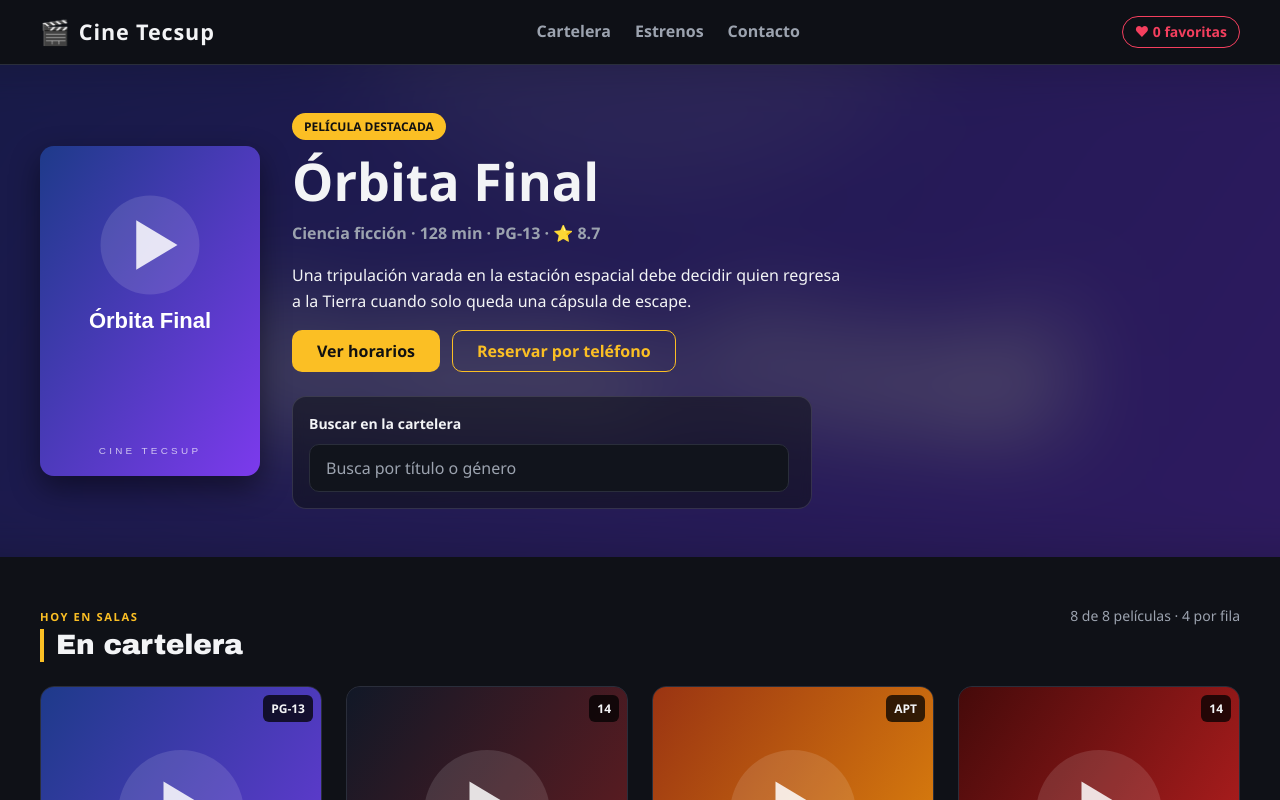
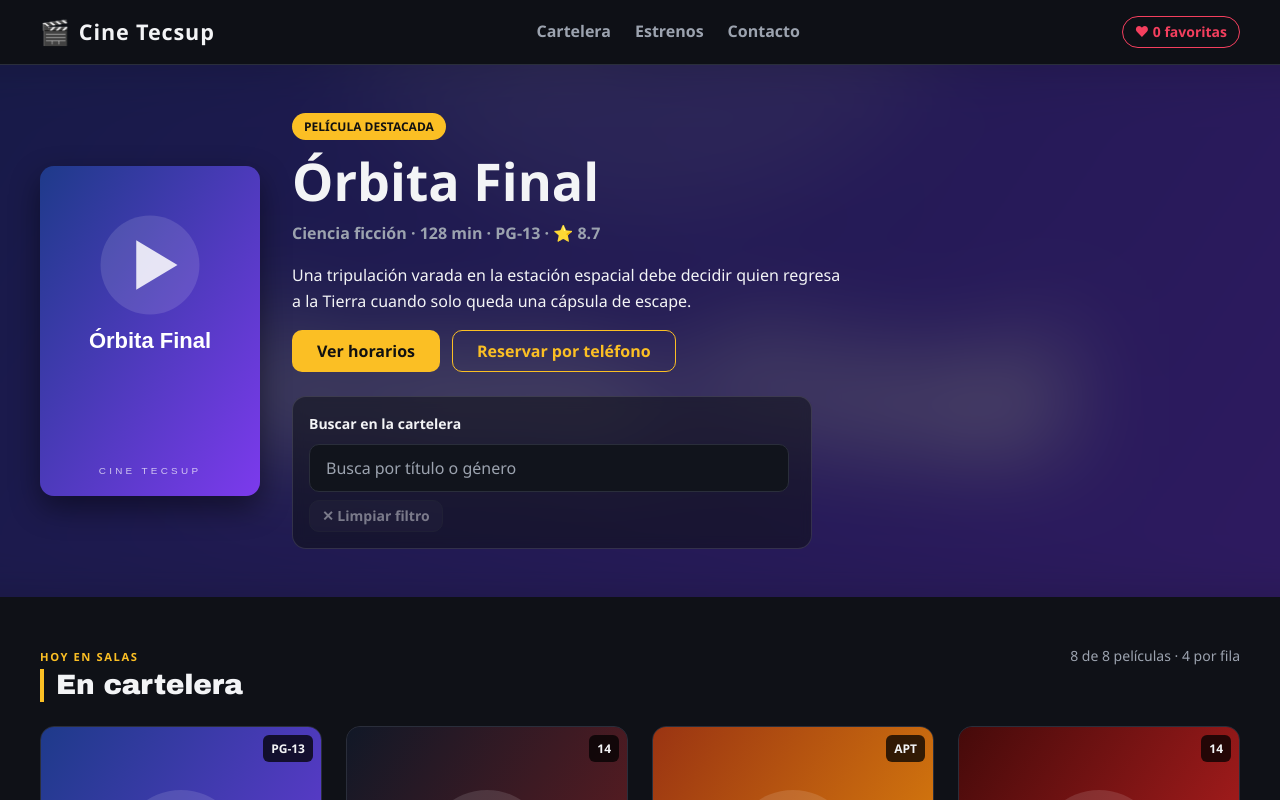
Before and after one commit to kiaraalburqueque-stack/Laboratorio11Emp, a React (Vite) app: page / in a window 1280 px wide. Shown: the top 800 px of the page. Built offline with nearby package versions, Linux system fonts and the light colour scheme.

Commit message:
feat: lift the search text to App and clear the filter from the banner

```diff
--- a/src/App.jsx
+++ b/src/App.jsx
@@ -1,9 +1,11 @@
 import { useState } from 'react'
+import { useDebounce } from './hooks/useDebounce'
 import { useLocalStorage } from './hooks/useLocalStorage'
 import Header from './components/Header/Header'
 import Hero from './components/Hero/Hero'
 import MovieList from './components/MovieList/MovieList'
 import Footer from './components/Footer/Footer'
+import Button from './components/Button/Button'
 import MovieSearch from './components/MovieSearch/MovieSearch'
 import PremieresSection from './components/PremieresSection/PremieresSection'
 import { movies, featuredMovie } from './data/movies'
@@ -18,9 +20,12 @@ function App() {
   // localStorage so it survives a reload.
   const [favorites, setFavorites] = useLocalStorage(FAVORITES_KEY, [])
 
-  // Search text reported by MovieSearch (already debounced). It lives in App
-  // because MovieSearch writes it and MovieList, a sibling, reads it.
-  const [query, setQuery] = useState('')
+  // Text of the search box. It lives in App, the closest common ancestor of
+  // the three components that use it: MovieSearch (writes it), the clear
+  // button in the banner (empties it) and MovieList (filters with it).
+  const [searchText, setSearchText] = useState('')
+  // MovieList filters with the debounced text, not on every key.
+  const query = useDebounce(searchText, 400)
 
   // Adds the movie if it is not in the list, removes it if it is.
   // It builds a new array instead of changing the old one.
@@ -40,7 +45,16 @@ function App() {
       <Header cinemaName={cinema.name} favoritesCount={favoritesCount} />
       <main>
         <Hero movie={featuredMovie}>
-          <MovieSearch onSearch={setQuery} />
+          <MovieSearch value={searchText} onChange={setSearchText} />
+          <Button
+            variant="ghost"
+            size="sm"
+            className="mt-2"
+            disabled={searchText === ''}
+            onClick={() => setSearchText('')}
+          >
+            ✕ Limpiar filtro
+          </Button>
         </Hero>
         <MovieList
           title="En cartelera"
--- a/src/components/Button/Button.css
+++ b/src/components/Button/Button.css
@@ -61,3 +61,9 @@
   border-color: var(--color-danger);
   color: var(--color-danger);
 }
+
+.button:disabled {
+  opacity: 0.45;
+  cursor: not-allowed;
+  transform: none;
+}
--- a/src/components/MovieSearch/MovieSearch.jsx
+++ b/src/components/MovieSearch/MovieSearch.jsx
@@ -1,30 +1,17 @@
-import { useEffect, useState } from 'react'
-import { useDebounce } from '../../hooks/useDebounce'
 import './MovieSearch.css'
 
-const SEARCH_DELAY_MS = 400
-
-// Controlled search input: the text lives in this component's state and
-// the input always shows that state. onChange updates it on every key,
-// but the parent is told only when the user pauses for SEARCH_DELAY_MS.
-function MovieSearch({ onSearch, placeholder = 'Busca por título o género' }) {
-  const [text, setText] = useState('')
-  const debouncedText = useDebounce(text, SEARCH_DELAY_MS)
-
-  // Runs only when the debounced text changes, not on every key.
-  // The delay comes from the custom hook: no setTimeout written by hand here.
-  useEffect(() => {
-    onSearch(debouncedText)
-  }, [debouncedText, onSearch])
-
+// Search input controlled by its parent: it shows `value` and reports every
+// key with `onChange`. It keeps no state, so whoever owns the text (App) can
+// also clear it from elsewhere (the banner button) and both stay in sync.
+function MovieSearch({ value, onChange, placeholder = 'Busca por título o género' }) {
   return (
     <form className="movie-search" role="search" onSubmit={(event) => event.preventDefault()}>
       <label htmlFor="movie-search-input">Buscar en la cartelera</label>
       <input
         id="movie-search-input"
         type="search"
-        value={text}
-        onChange={(event) => setText(event.target.value)}
+        value={value}
+        onChange={(event) => onChange(event.target.value)}
         placeholder={placeholder}
         autoComplete="off"
       />
```
